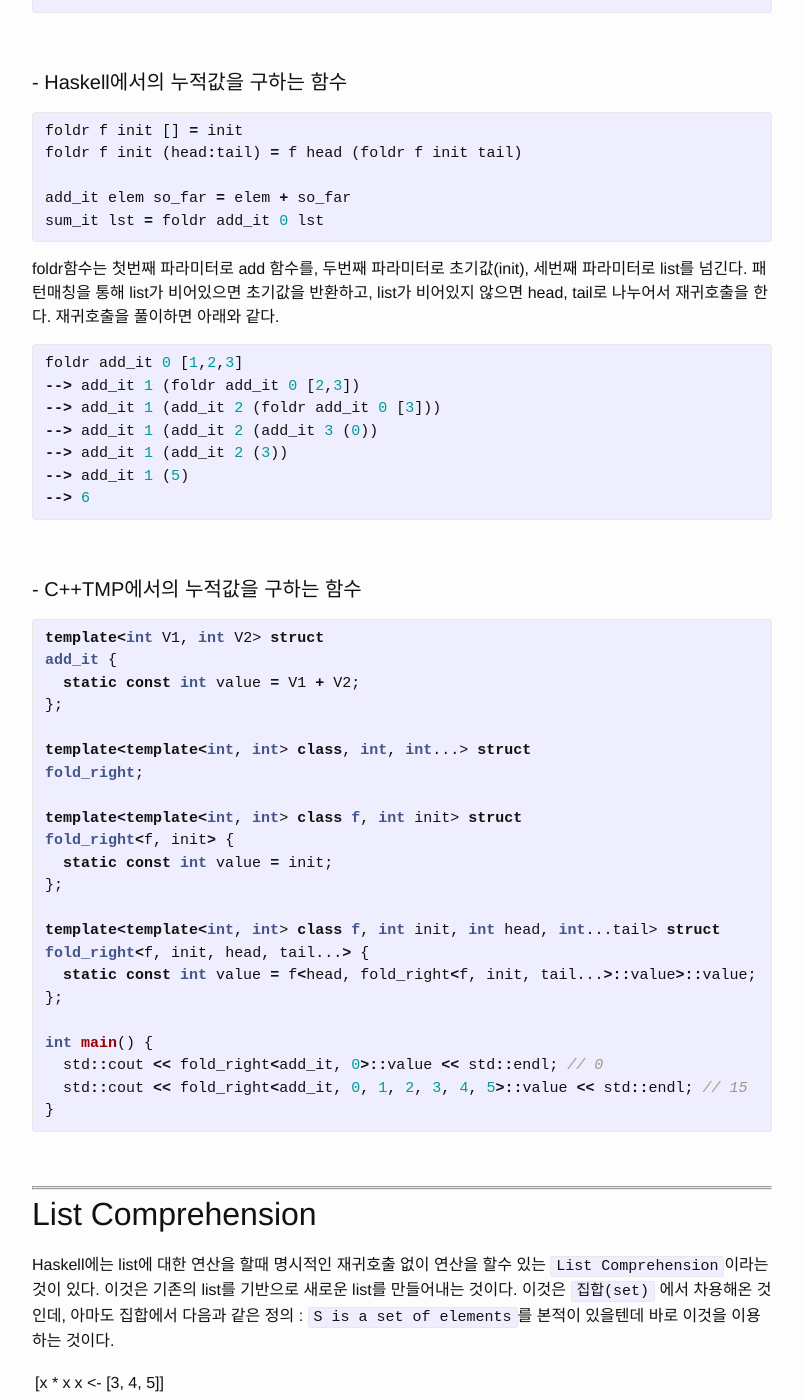
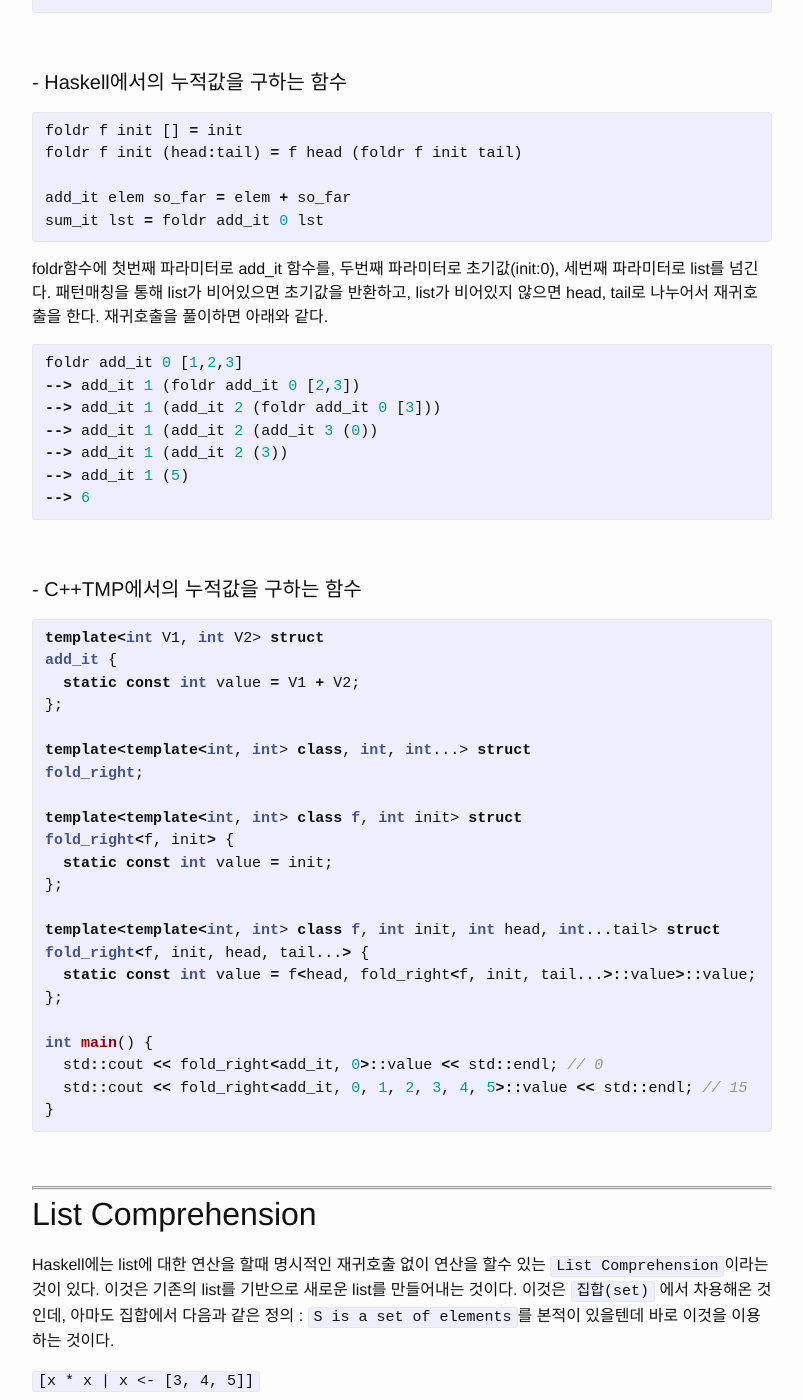
Before and after one commit to kimyongin/kimyongin.github.com, a Jekyll site: the page built from _posts/2016-01-24-haskell-cpp.markdown, in a window 1280 px wide and 1400 px high, scrolled down 7169 px. Shown: the whole window, without its empty margins (238-1041 px from the left). Built offline with Jekyll 4.4.1, drawn with Linux system fonts in a browser that asks for light colours.

Commit message:
'haskell'

```diff
--- a/_posts/2016-01-24-haskell-cpp.markdown
+++ b/_posts/2016-01-24-haskell-cpp.markdown
@@ -350,7 +350,7 @@ add_it elem so_far = elem + so_far
 sum_it lst = foldr add_it 0 lst
 {% endhighlight %}
 
-foldr함수는 첫번째 파라미터로 add 함수를, 두번째 파라미터로 초기값(init), 세번째 파라미터로 list를 넘긴다.
+foldr함수에 첫번째 파라미터로 add_it 함수를, 두번째 파라미터로 초기값(init:0), 세번째 파라미터로 list를 넘긴다.
 패턴매칭을 통해 list가 비어있으면 초기값을 반환하고, list가 비어있지 않으면 head, tail로 나누어서 재귀호출을 한다.
 재귀호출을 풀이하면 아래와 같다.
 
@@ -404,7 +404,7 @@ Haskell에는 list에 대한 연산을 할때 명시적인 재귀호출 없이
 이것은 기존의 list를 기반으로 새로운 list를 만들어내는 것이다. 이것은 `집합(set)` 에서 차용해온 것인데,
 아마도 집합에서 다음과 같은 정의 : `S is a set of elements`를 본적이 있을텐데 바로 이것을 이용하는 것이다.
 
-[x * x | x <- [3, 4, 5]]
+`[x * x | x <- [3, 4, 5]]`
 
 이것은 x * x 요소들의 집합을 의미하며, x는 [3,4,5]로부터 가져온다.
 이글의 초반부에 만들어본 count 예제가 기억나는가? 그것을 `List Comprehension` 을 사용하면 한줄에 작성이 가능하다.
```
